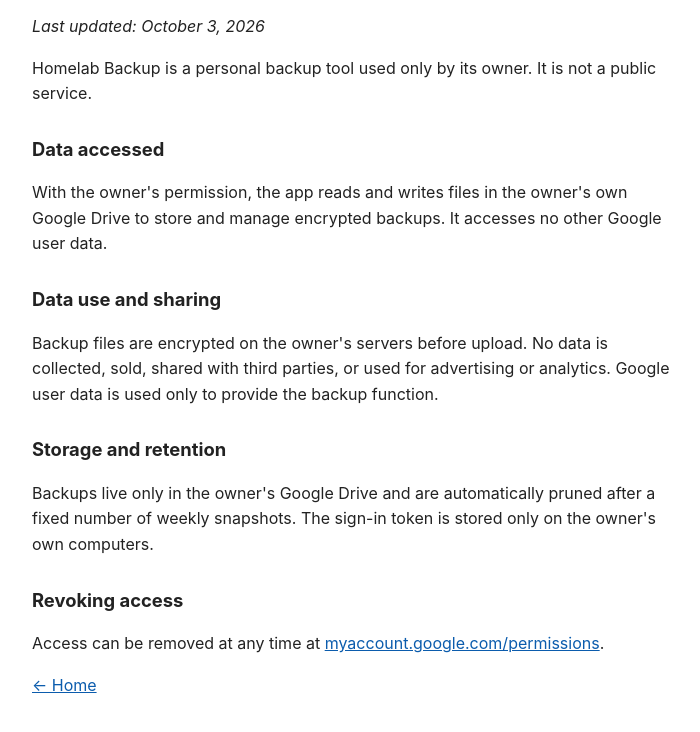
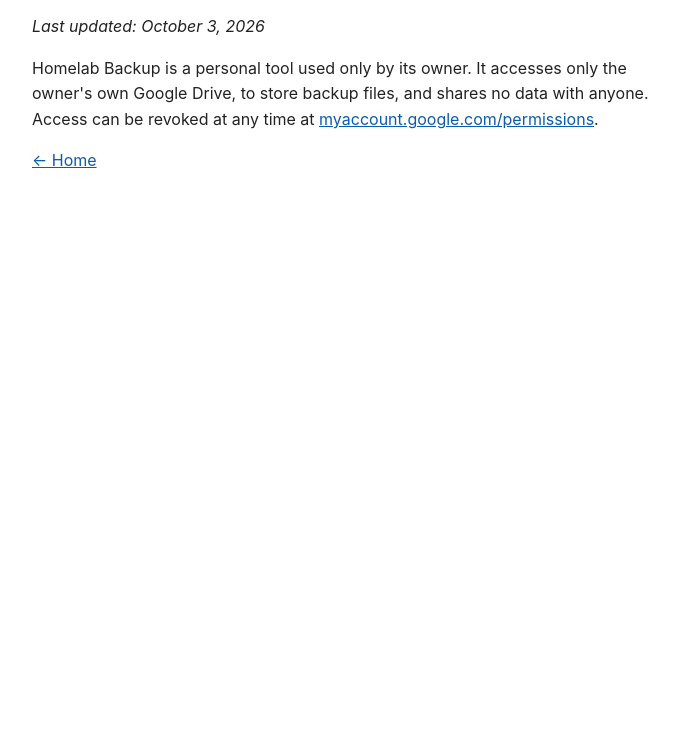
Before and after one commit to JDS2F/jds2f.github.io, a plain HTML site: page privacy.html in a window 1280 px wide. Shown: the part 92-824 px from the top of the page, without its empty margins (288-988 px from the left). After the commit the page ends 800 px from the top, so only its background shows below. Drawn offline with Linux system fonts and the light colour scheme.

Commit message:
Revise privacy policy for clarity and accuracy
Updated privacy policy to clarify data access and usage.

```diff
--- a/privacy.html
+++ b/privacy.html
@@ -6,22 +6,14 @@
 <title>Privacy Policy – Homelab Backup</title>
 <style>
   body { font-family: -apple-system, system-ui, sans-serif; max-width: 640px; margin: 48px auto; padding: 0 16px; line-height: 1.6; color: #222; }
-  h1 { font-size: 1.6rem; } h2 { font-size: 1.15rem; margin-top: 28px; }
+  h1 { font-size: 1.6rem; }
   a { color: #0b5cad; }
 </style>
 </head>
 <body>
 <h1>Privacy Policy</h1>
 <p><em>Last updated: October 3, 2026</em></p>
-<p>Homelab Backup is a personal backup tool used only by its owner. It is not a public service.</p>
-<h2>Data accessed</h2>
-<p>With the owner's permission, the app reads and writes files in the owner's own Google Drive to store and manage encrypted backups. It accesses no other Google user data.</p>
-<h2>Data use and sharing</h2>
-<p>Backup files are encrypted on the owner's servers before upload. No data is collected, sold, shared with third parties, or used for advertising or analytics. Google user data is used only to provide the backup function.</p>
-<h2>Storage and retention</h2>
-<p>Backups live only in the owner's Google Drive and are automatically pruned after a fixed number of weekly snapshots. The sign-in token is stored only on the owner's own computers.</p>
-<h2>Revoking access</h2>
-<p>Access can be removed at any time at <a href="https://myaccount.google.com/permissions">myaccount.google.com/permissions</a>.</p>
+<p>Homelab Backup is a personal tool used only by its owner. It accesses only the owner's own Google Drive, to store backup files, and shares no data with anyone. Access can be revoked at any time at <a href="https://myaccount.google.com/permissions">myaccount.google.com/permissions</a>.</p>
 <p><a href="index.html">← Home</a></p>
 </body>
 </html>
```
